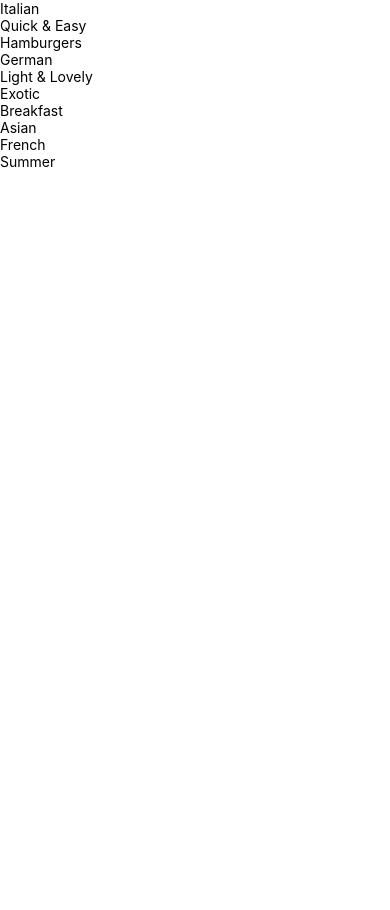
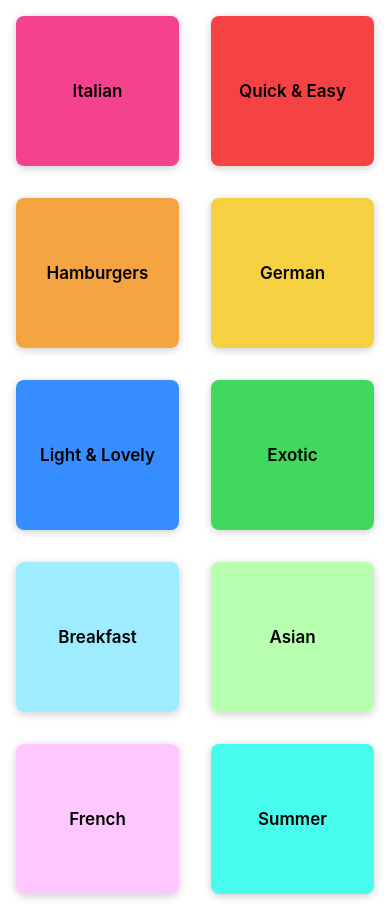
Before and after one commit to Alex-dev7/recipesApp_ReactNative, a React Native app: screen / in a window 390 px wide. Before the commit the page ends 844 px from the top, so only its background shows below. Built offline with nearby package versions, Linux system fonts and the light colour scheme.

Commit message:
added and styled categories tiles

```diff
--- a/app.json
+++ b/app.json
@@ -6,6 +6,7 @@
     "orientation": "portrait",
     "icon": "./assets/icon.png",
     "userInterfaceStyle": "light",
+    "backgroundColor": "#24180f",
     "splash": {
       "image": "./assets/splash.png",
       "resizeMode": "contain",
--- a/components/CategoryGridTile.js
+++ b/components/CategoryGridTile.js
@@ -1,16 +1,59 @@
-import { View, Pressable, Text } from "react-native"
+import { View, Pressable, Text, StyleSheet, Platform } from "react-native"
 
 
 function CategoryGridTile({title, color}) {
   return (
-    <View>
-        <Pressable>
-            <View>
-                <Text>{title}</Text>
-            </View>
-        </Pressable>
+    <View style={styles.gridItem}>
+      <Pressable
+        android_ripple={{ color: "#ccc" }}
+        style={({ pressed }) => [
+          styles.buttonStyle,
+          pressed ? styles.buttonPressed : null,
+        ]}
+      >
+        <View style={[styles.innerContainer, {backgroundColor: color}]}>
+          <Text style={styles.title}>{title}</Text>
+        </View>
+      </Pressable>
     </View>
-  )
+  );
 }
 
 export default CategoryGridTile
+
+
+const styles = StyleSheet.create({
+    gridItem: {
+        flex: 1,
+        margin: 16,
+        height: 150,
+        borderRadius: 8,
+        elevation: 4,
+        overflow: Platform.OS === 'android' ? 'hidden' : 'visible',
+
+        // shadow for ios
+        backgroundColor: 'white',
+        shadowColor: 'black',
+        shadowOffset: { width: 0, height: 2 },
+        shadowOpacity: 0.2,
+        shadowRadius: 8,
+    },
+    buttonStyle: {
+        flex: 1,
+    },
+    buttonPressed: {
+        opacity: 0.8,
+    },
+    innerContainer: {
+        flex: 1,
+        padding: 16,
+        borderRadius: 8,
+        justifyContent: 'center',
+        alignItems: 'center',
+    },
+    title: {
+       fontWeight: '600',
+       fontSize: 17,
+    },
+
+})
--- a/screens/CategoriesScreen.js
+++ b/screens/CategoriesScreen.js
@@ -8,8 +8,13 @@
 
 function CategoriesScreen() {
   return (
-    <FlatList data={CATEGORIES}  keyExtractor={(item) => item.id} renderItem={renderCategoryItem}/>
-  )
+    <FlatList
+      data={CATEGORIES}
+      keyExtractor={(item) => item.id}
+      renderItem={renderCategoryItem}
+      numColumns={2}
+    />
+  );
 }
 
 export default CategoriesScreen
```
